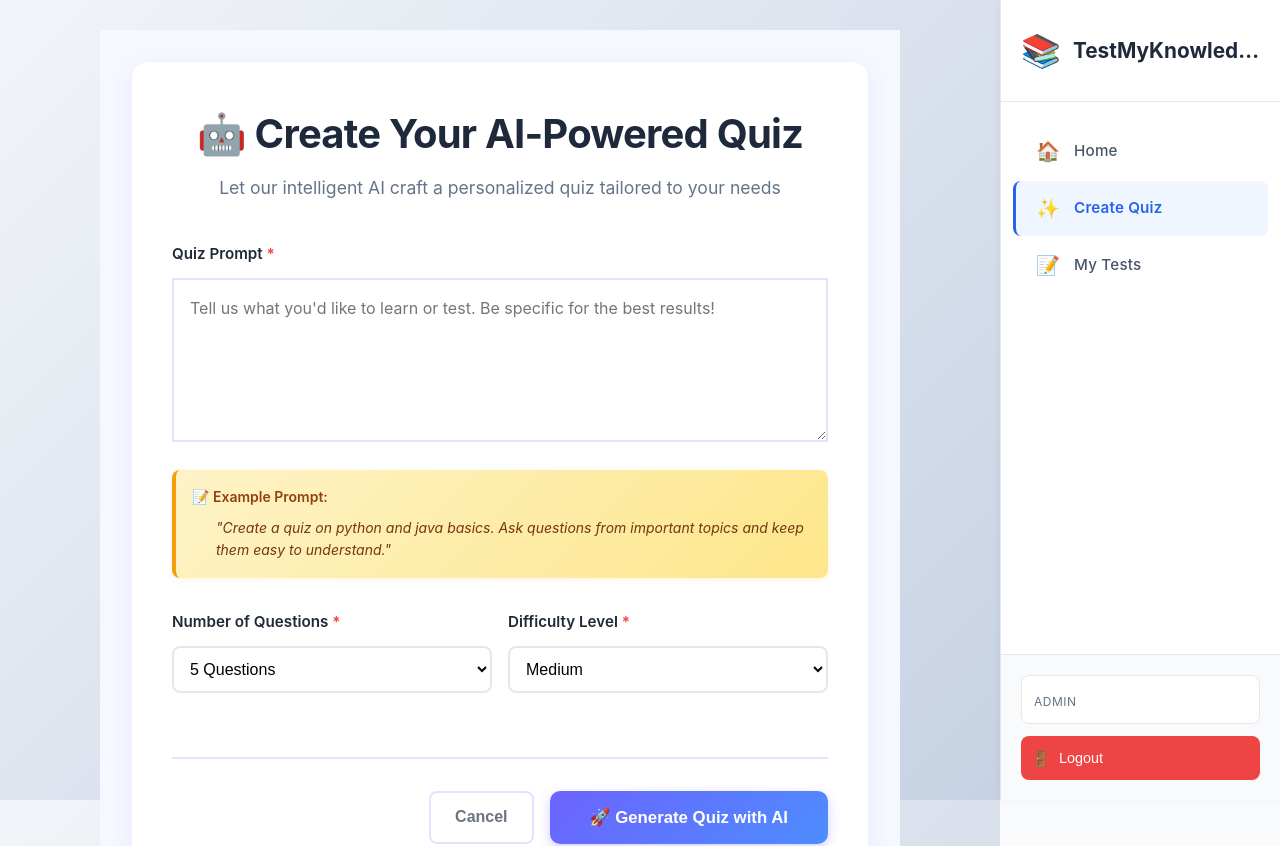
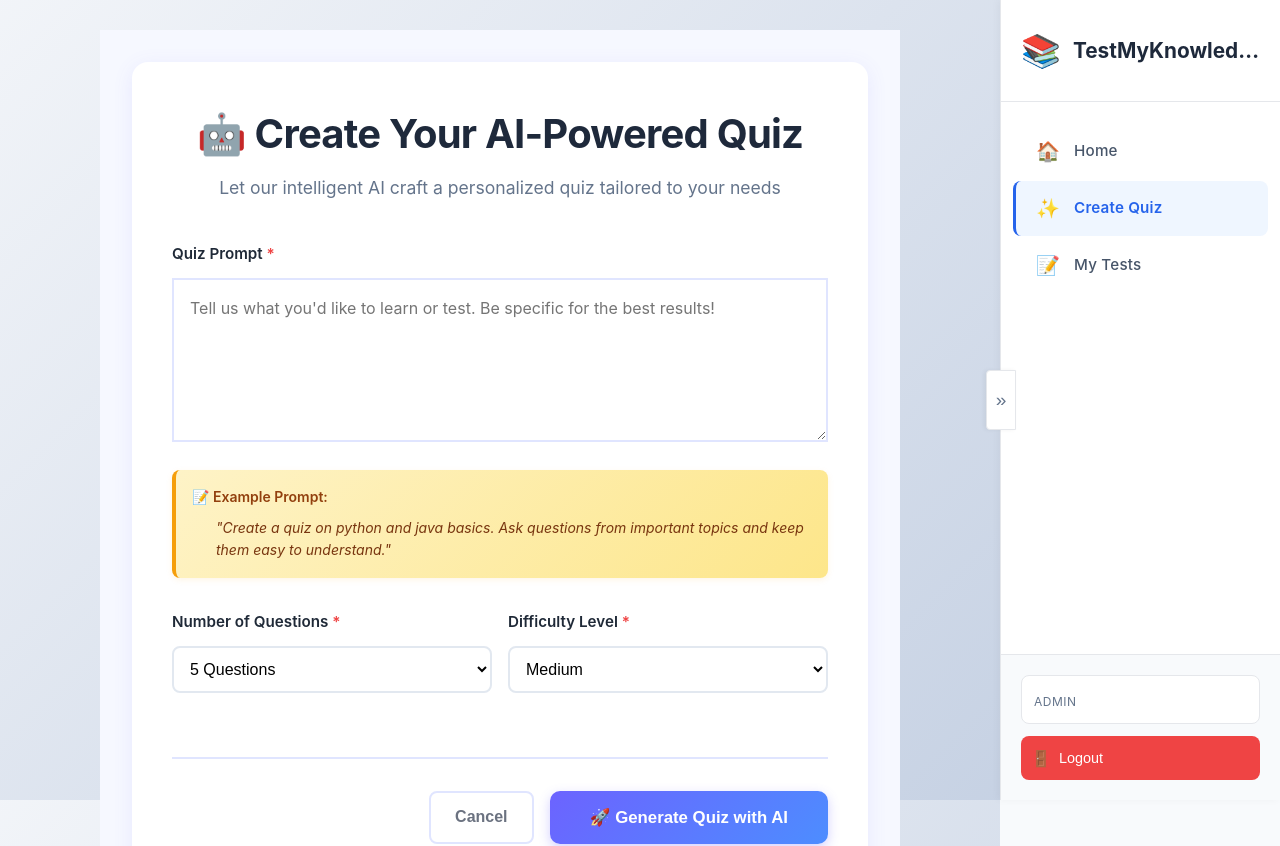
Before and after one commit to chaitna2005/skillora, a React (Create React App) app in the folder frontend/: page /create-quiz in a window 1280 px wide. Shown: the top 846 px of the page. Built offline with nearby package versions, Linux system fonts and the light colour scheme; no server answers; sample sign-in values are in the browser's storage.

Commit message:
Fix quiz submission flow and results rendering across frontend and backend

```diff
--- a/frontend/src/App.css
+++ b/frontend/src/App.css
@@ -54,12 +54,20 @@ body {
   flex: 1;
   margin-right: 280px;
   padding: 30px;
-  transition: margin-right 0.3s ease;
+  transition: margin-right 0.3s ease, width 0.3s ease;
   min-height: 100vh;
   background: linear-gradient(135deg, #f5f7fa 0%, #c3cfe2 100%);
   background-attachment: fixed;
   width: calc(100% - 280px);
   overflow-x: hidden;
+}
+
+/* Adjust main content when sidebar is collapsed (desktop only) */
+@media (min-width: 1025px) {
+  body.sidebar-collapsed .main-content {
+    margin-right: 60px;
+    width: calc(100% - 60px);
+  }
 }
 
 .loading-container {
@@ -215,6 +223,11 @@ button:disabled {
     padding: 30px;
     width: calc(100% - 280px);
   }
+
+  body.sidebar-collapsed .main-content {
+    margin-right: 60px;
+    width: calc(100% - 60px);
+  }
 }
 
 /* Scrollbar Styling */
--- a/frontend/src/components/Sidebar.js
+++ b/frontend/src/components/Sidebar.js
@@ -1,4 +1,4 @@
-import React, { useState } from 'react';
+import React, { useState, useEffect } from 'react';
 import { Link, useNavigate, useLocation } from 'react-router-dom';
 import { useAuth } from '../context/AuthContext';
 import '../styles/Sidebar.css';
@@ -8,6 +8,21 @@ const Sidebar = () => {
   const navigate = useNavigate();
   const location = useLocation();
   const [isMobileMenuOpen, setIsMobileMenuOpen] = useState(false);
+  const [isSidebarCollapsed, setIsSidebarCollapsed] = useState(false);
+
+  // Update body class when sidebar collapse state changes
+  useEffect(() => {
+    if (isSidebarCollapsed) {
+      document.body.classList.add('sidebar-collapsed');
+    } else {
+      document.body.classList.remove('sidebar-collapsed');
+    }
+
+    // Cleanup on unmount
+    return () => {
+      document.body.classList.remove('sidebar-collapsed');
+    };
+  }, [isSidebarCollapsed]);
 
   const handleLogout = () => {
     logout();
@@ -16,6 +31,10 @@ const Sidebar = () => {
 
   const toggleMobileMenu = () => {
     setIsMobileMenuOpen(!isMobileMenuOpen);
+  };
+
+  const toggleSidebarCollapse = () => {
+    setIsSidebarCollapsed(!isSidebarCollapsed);
   };
 
   if (!isAuthenticated) {
@@ -50,7 +69,16 @@ const Sidebar = () => {
       )}
 
       {/* Sidebar */}
-      <aside className={`sidebar ${isMobileMenuOpen ? 'open' : ''}`}>
+      <aside className={`sidebar ${isMobileMenuOpen ? 'open' : ''} ${isSidebarCollapsed ? 'collapsed' : ''}`}>
+        {/* Collapse Toggle Button */}
+        <button
+          className="sidebar-collapse-toggle"
+          onClick={toggleSidebarCollapse}
+          aria-label={isSidebarCollapsed ? "Expand sidebar" : "Collapse sidebar"}
+        >
+          {isSidebarCollapsed ? '«' : '»'}
+        </button>
+
         <div className="sidebar-header">
           <Link to="/" className="sidebar-logo" onClick={() => setIsMobileMenuOpen(false)}>
             <span className="logo-icon">📚</span>
--- a/frontend/src/styles/Sidebar.css
+++ b/frontend/src/styles/Sidebar.css
@@ -9,14 +9,52 @@
   display: flex;
   flex-direction: column;
   z-index: 1000;
-  transition: transform 0.3s ease;
+  transition: width 0.3s ease, transform 0.3s ease;
   box-shadow: -2px 0 8px rgba(0, 0, 0, 0.04);
+}
+
+.sidebar.collapsed {
+  width: 60px;
+}
+
+.sidebar-collapse-toggle {
+  position: absolute;
+  left: -15px;
+  top: 50%;
+  transform: translateY(-50%);
+  width: 30px;
+  height: 60px;
+  background: #ffffff;
+  border: 1px solid #e5e7eb;
+  border-radius: 4px 0 0 4px;
+  cursor: pointer;
+  display: flex;
+  align-items: center;
+  justify-content: center;
+  font-size: 1.2rem;
+  color: #64748b;
+  transition: all 0.2s ease;
+  z-index: 10;
+  box-shadow: -2px 0 4px rgba(0, 0, 0, 0.05);
+}
+
+.sidebar-collapse-toggle:hover {
+  background: #f8fafc;
+  color: #2563eb;
 }
 
 .sidebar-header {
   padding: 25px 20px;
   border-bottom: 1px solid #e5e7eb;
   background: #ffffff;
+}
+
+.sidebar.collapsed .sidebar-header {
+  padding: 25px 10px;
+}
+
+.sidebar.collapsed .sidebar-logo {
+  justify-content: center;
 }
 
 .sidebar-logo {
@@ -46,6 +84,11 @@
   overflow: hidden;
   text-overflow: ellipsis;
   max-width: 100%;
+  transition: opacity 0.2s ease;
+}
+
+.sidebar.collapsed .logo-text {
+  display: none;
 }
 
 .sidebar-nav {
@@ -90,6 +133,17 @@
 .link-text {
   font-size: 0.95rem;
   letter-spacing: 0.2px;
+  transition: opacity 0.2s ease;
+}
+
+.sidebar.collapsed .link-text {
+  display: none;
+}
+
+.sidebar.collapsed .sidebar-link {
+  justify-content: center;
+  padding: 12px 10px;
+  margin: 2px 5px;
 }
 
 .sidebar-footer {
@@ -102,6 +156,10 @@
   display: flex;
   flex-direction: column;
   gap: 12px;
+}
+
+.sidebar.collapsed .sidebar-footer {
+  display: none;
 }
 
 .user-info {
@@ -230,12 +288,34 @@
     transform: translateX(100%);
     position: fixed;
     z-index: 1000;
+    width: 280px !important; /* Force full width on mobile, ignore collapsed state */
   }
 
   /* Show sidebar when open */
   .sidebar.open {
     transform: translateX(0);
     box-shadow: -4px 0 16px rgba(0, 0, 0, 0.2);
+  }
+
+  /* Hide collapse toggle button on mobile/tablet */
+  .sidebar-collapse-toggle {
+    display: none;
+  }
+
+  /* Show all text on mobile even if collapsed class is present */
+  .sidebar.collapsed .logo-text,
+  .sidebar.collapsed .link-text {
+    display: block;
+  }
+
+  .sidebar.collapsed .sidebar-footer {
+    display: flex;
+  }
+
+  .sidebar.collapsed .sidebar-link {
+    justify-content: flex-start;
+    padding: 12px 20px;
+    margin: 2px 12px;
   }
 
   /* Show hamburger menu button */
```
